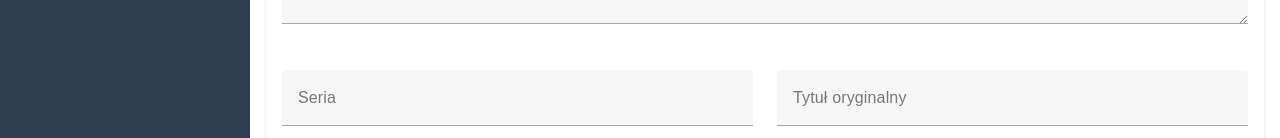
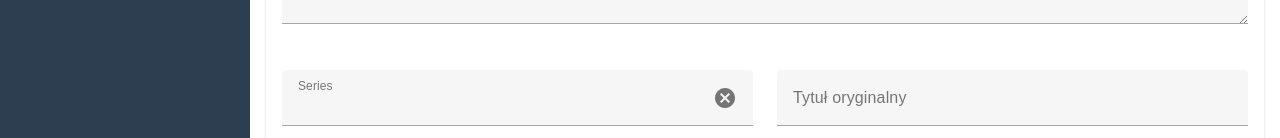
Before and after one commit to ArtUrim/kolekcje, a Nuxt app in the folder front/: page /addbook in a window 1280 px wide. Shown: the part 662-800 px from the top of the page. Built offline with nearby package versions, Linux system fonts and the light colour scheme.

Commit message:
refactor query for the hint

```diff
--- a/front/components/AddBook.vue
+++ b/front/components/AddBook.vue
@@ -54,9 +54,13 @@
             ></v-select>
           </v-col>
 
-			 <!-- Replace the existing v-autocomplete block with: -->
 			 <v-col cols="12" sm="6">
-				 <Publisher v-model="publisher" />
+				 <AutocompleteField
+						v-model="publisher"
+						label="Publisher"
+						placeholder="Select or add a publisher"
+						api-endpoint="/api/publishers"
+						/>
 			 </v-col>
 
           <v-col cols="12" sm="6">
@@ -84,12 +88,14 @@
             ></v-textarea>
           </v-col>
 
-          <v-col cols="12" sm="6">
-            <v-text-field
-              v-model="series"
-              label="Seria"
-            ></v-text-field>
-          </v-col>
+			 <v-col cols="12" sm="6">
+				 <AutocompleteField
+					v-model="series"
+					label="Series"
+					placeholder="Select or add a series"
+					api-endpoint="/api/series"
+					/>
+			 </v-col>
 
           <v-col cols="12" sm="6">
             <v-text-field
@@ -198,11 +204,11 @@ export default {
           publishYear: this.publishYear,
           firstPublishYear: this.firstPublishYear,
           format: this.format,
-          publisher: this.publisher,
+          publisher: this.publisher.value,
           pages: this.pages,
           description: this.description,
           notes: this.notes,
-          series: this.series,
+          series: this.series.title,
           originalTitle: this.originalTitle,
           translator: this.translator,
           language: this.language
@@ -217,17 +223,28 @@ export default {
 					body: JSON.stringify(bookData)
 				});
 
-				const data = await response.json();
-				if (!response.ok) {
-					throw new Error(data.message || 'Error adding book');
-				}
+				if (response.status === 204) {
+                // Success case - status 204 No Content
+                console.log('Book added successfully');
+                // You might want to add user feedback here, like:
+                // this.$emit('book-added') or show a success message
+                return;
+            }
 
-				// Handle successful response
-				console.log('Book added successfully:', data);
+            // For non-204 responses, try to parse response body
+            const data = await response.json();
+
+            if (!response.ok) {
+                throw new Error(data.message || `Error adding book (Status: ${response.status})`);
+            }
+
+            // Handle other successful responses (if any)
+            console.log('Book added with response:', data);
 
 			} catch (err) {
 				console.error('Error adding book:', err);
-				// Handle error appropriately
+				// You might want to add user feedback here, like:
+            // this.$emit('error', err.message) or show an error message
 			}
 		}
 	 },
--- /dev/null
+++ b/front/components/AutocompleteField.vue
@@ -0,0 +1,98 @@
+<template>
+    <v-combobox
+        v-model="selectedValueLocal"
+        :items="items"
+        :loading="loading"
+        :search-input.sync="search"
+        :label="label"
+        :placeholder="placeholder"
+        clearable
+        @input="updateValue"
+    >
+        <template v-slot:no-data>
+            <v-list-item>
+                <v-list-item-title>
+                    No results found. Press <kbd>enter</kbd> to create "{{ search }}"
+                </v-list-item-title>
+            </v-list-item>
+        </template>
+    </v-combobox>
+</template>
+
+<script>
+export default {
+    name: 'AutocompleteField',
+    props: {
+        value: {
+            type: String,
+            default: null
+        },
+        label: {
+            type: String,
+            required: true
+        },
+        placeholder: {
+            type: String,
+            required: true
+        },
+        apiEndpoint: {
+            type: String,
+            required: true
+        }
+    },
+    data() {
+        return {
+            valid: false,
+            selectedValueLocal: null,
+            items: [],
+            loading: false,
+            search: null,
+            searchTimeout: null
+        }
+    },
+    methods: {
+        updateValue(val) {
+            this.$emit('input', val)
+        },
+        async searchItems(query) {
+            if (!query) return
+
+            if (this.searchTimeout) clearTimeout(this.searchTimeout)
+
+            this.searchTimeout = setTimeout(async () => {
+                try {
+                    this.loading = true
+                    const response = await fetch(`${this.apiEndpoint}?query=${encodeURIComponent(query)}`)
+                    if (!response.ok) throw new Error(`Failed to fetch ${this.label}`)
+
+                    const data = await response.json()
+                    this.items = data
+                } catch (error) {
+                    console.error(`Error fetching ${this.label}:`, error)
+                } finally {
+                    this.loading = false
+                }
+            }, 300)
+        },
+    },
+    watch: {
+        value: {
+            immediate: true,
+            handler(newValue) {
+                this.selectedValueLocal = newValue
+            }
+        },
+        selectedValueLocal(newValue) {
+            if (newValue) {
+                if (newValue.length > 2) {
+                    if (newValue.length === 3) {
+                        this.searchItems(newValue)
+                    }
+                } else {
+                    this.items = []
+                }
+            }
+        }
+    }
+}
+</script>
--- a/front/components/Publisher.vue
+++ /dev/null
@@ -1,85 +0,0 @@
-<template>
-    <v-combobox
-        v-model="selectedPublisherLocal"
-        :items="publishers"
-        :loading="loading"
-        :search-input.sync="search"
-        label="Publisher"
-        placeholder="Select or add a publisher"
-        clearable
-        @input="updateValue"
-    >
-        <template v-slot:no-data>
-            <v-list-item>
-                <v-list-item-title>
-                    No results found. Press <kbd>enter</kbd> to create "{{ search }}"
-                </v-list-item-title>
-            </v-list-item>
-        </template>
-    </v-combobox>
-</template>
-
-<script>
-export default {
-  name: 'Publisher',
-  props: {
-    value: {
-      type: String,
-      default: null
-    }
-  },
-  data() {
-    return {
-      valid: false,
-      selectedPublisherLocal: null,
-      publishers: [],
-      loading: false,
-      search: null,
-    }
-  },
-  methods: {
-    updateValue(val) {
-      this.$emit('input', val)
-    },
-    async searchPublishers(query) {
-      if (!query) return
-
-      if (this.searchTimeout) clearTimeout(this.searchTimeout)
-
-      this.searchTimeout = setTimeout(async () => {
-        try {
-          this.loading = true
-          const response = await fetch(`/api/publishers?query=${encodeURIComponent(query)}`)
-          if (!response.ok) throw new Error('Failed to fetch publishers')
-
-          const data = await response.json()
-          this.publishers = data
-        } catch (error) {
-          console.error('Error fetching publishers:', error)
-        } finally {
-          this.loading = false
-        }
-      }, 300)
-    },
-  },
-  watch: {
-    value: {
-      immediate: true,
-      handler(newValue) {
-        this.selectedPublisherLocal = newValue
-      }
-    },
-    selectedPublisherLocal(newValue) {
-      if (newValue) {
-        if (newValue.length > 2) {
-          if (newValue.length === 3) {
-            this.searchPublishers(newValue)
-          }
-        } else {
-          this.publishers = []
-        }
-      }
-    }
-  }
-}
-</script>
```
Also changed, not shown: 1 other file (tests, documents, lock files or other folders).
